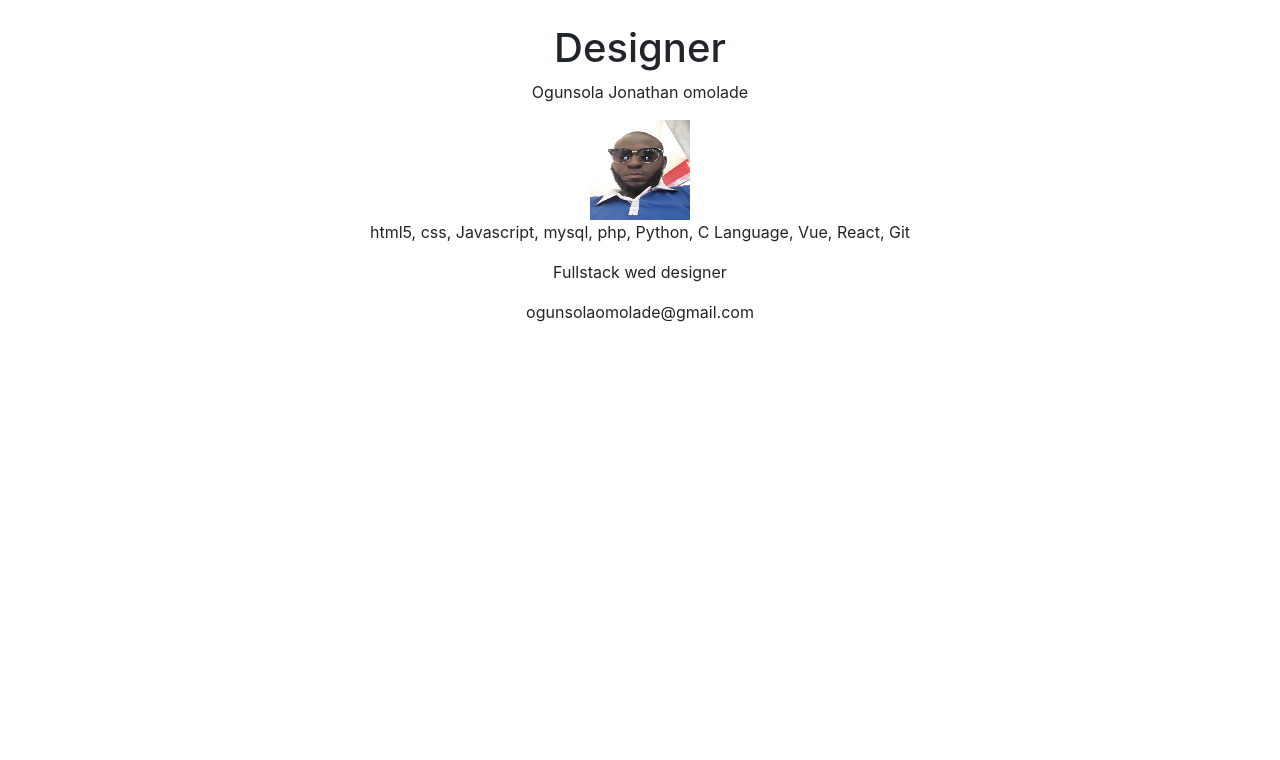
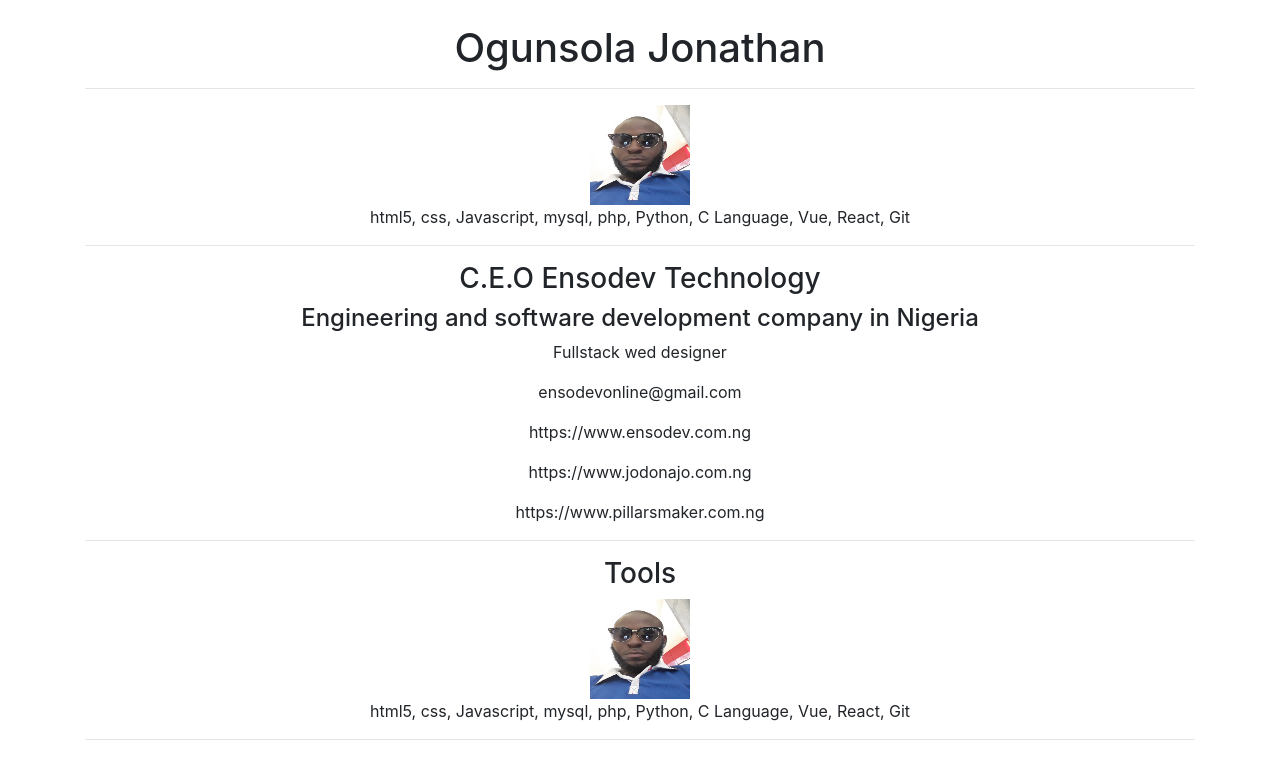
Before and after one commit to ensodev/rgb-game-v2, a plain HTML site: page about.html in a window 1280 px wide. Drawn offline with Linux system fonts and the light colour scheme.

Commit message:
Update about.html

```diff
--- a/about.html
+++ b/about.html
@@ -12,13 +12,35 @@
 </body>
 
 <div class="container header text-center">
-	<h1 class="pt-4">Designer</h1>
-	<p>Ogunsola Jonathan omolade</p>
+	<header>
+		<h1 class="pt-4">Ogunsola Jonathan</h1>
+	</header>
+	<hr>
+	<img src="ogunsolaomolade.png" width="100px" height="100px">
+	<br>
+	<p>html5, css, Javascript, mysql, php, Python, C Language, Vue, React, Git</p>
+	<hr>
+
+	<h3>C.E.O Ensodev Technology</h3>
+	<h4>Engineering and software development company in Nigeria</h4>
+
+	<p>Fullstack wed designer</p>
+	<p>ensodevonline@gmail.com</p>
+
+	<p>https://www.ensodev.com.ng</p>
+	<p>https://www.jodonajo.com.ng</p>
+	<p>https://www.pillarsmaker.com.ng</p>
+
+	<hr>
+	<h3>Tools</h3>
+
+
 	<img src="ogunsolaomolade.png" width="100px" height="100px">
 	<p>html5, css, Javascript, mysql, php, Python, C Language, Vue, React, Git</p>
+	<hr>
 
-	<p>Fullstack wed designer</p>
-	<p>ogunsolaomolade@gmail.com</p>
+
+
 
 
 </div>
```
